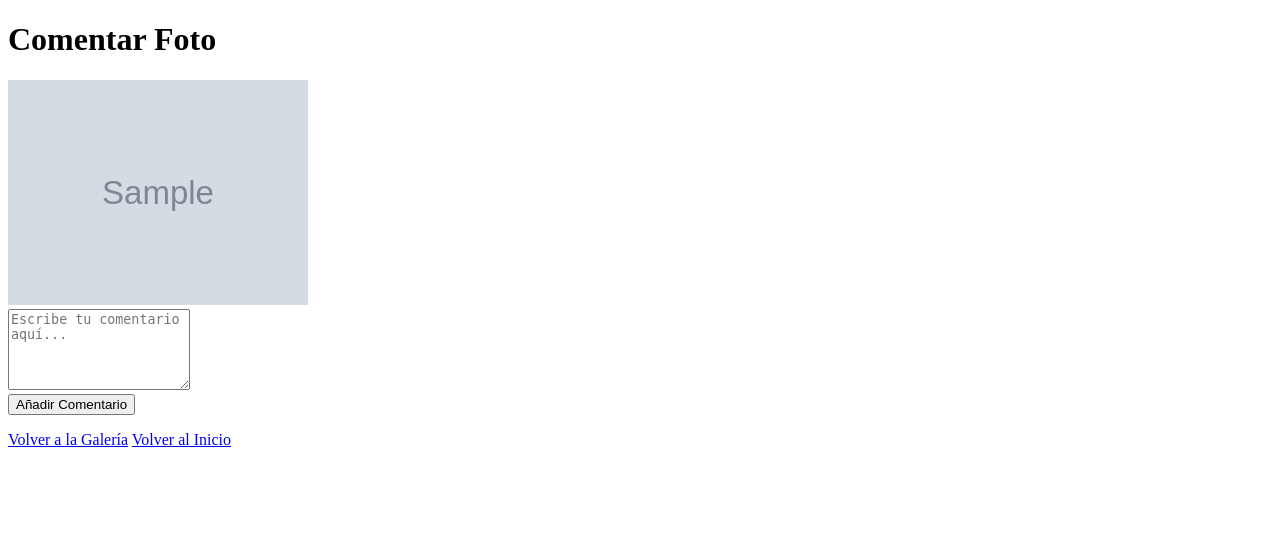
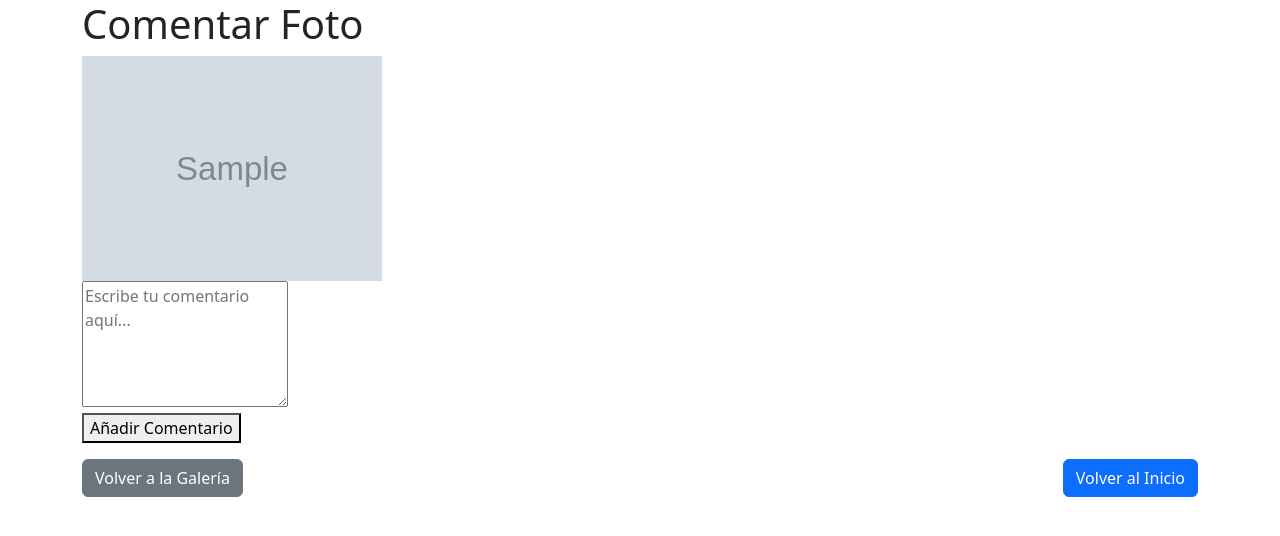
Before and after one commit to Daly2025/puskas, a PHP site: page /public/comment.php?photo_id=1 in a window 1280 px wide. Shown: the top 536 px of the page. Run offline with PHP 8.4, Linux system fonts and the light colour scheme; the visitor is signed in with stand-in values (Sample User, id 1); tables that the repository leaves empty hold one stand-in row (values such as "Sample post"); grey boxes marked "Sample" are stand-in pictures.

Commit message:
fin en clase

```diff
--- a/public/comment.php
+++ b/public/comment.php
@@ -66,6 +66,7 @@ if ($_SERVER['REQUEST_METHOD'] === 'POST') {
     <meta charset="UTF-8">
     <meta name="viewport" content="width=device-width, initial-scale=1.0">
     <title>Comentar Foto</title>
+    <link href="https://cdn.jsdelivr.net/npm/bootstrap@5.3.0/dist/css/bootstrap.min.css" rel="stylesheet">
     <link rel="stylesheet" href="css/photos.css">
 </head>
 <body>
@@ -86,10 +87,11 @@ if ($_SERVER['REQUEST_METHOD'] === 'POST') {
             <textarea name="comment_text" rows="5" placeholder="Escribe tu comentario aquí..." required></textarea><br>
             <button type="submit">Añadir Comentario</button>
         </form>
-        <p>
-            <a href="<?php echo ($media_type === 'photo' ? 'photos.php' : 'videos.php'); ?>" class="btn btn-secondary mt-3">Volver a la Galería</a>
-            <a href="../index.php" class="btn btn-primary mt-3">Volver al Inicio</a>
-        </p>
+            <div class="d-flex justify-content-between mt-3">
+                <a href="<?php echo ($media_type === 'photo' ? 'photos.php' : 'videos.php'); ?>" class="btn btn-secondary">Volver a la Galería</a>
+                <a href="../index.php" class="btn btn-primary">Volver al Inicio</a>
+            </div>
     </div>
+    <script src="https://cdn.jsdelivr.net/npm/bootstrap@5.3.0/dist/js/bootstrap.bundle.min.js"></script>
 </body>
 </html>
```
Also changed, not shown: public/edit_comment.php (+6 -2 lines), public/view_comments.php (+6 -4 lines).
